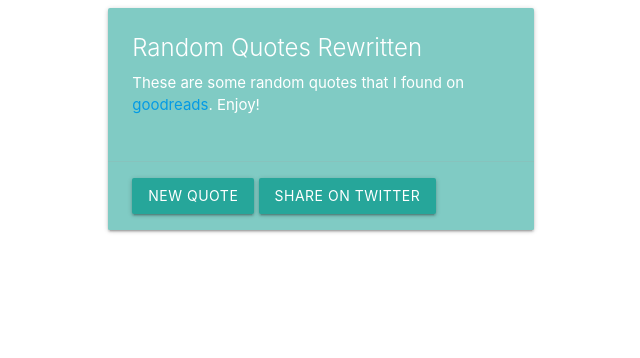
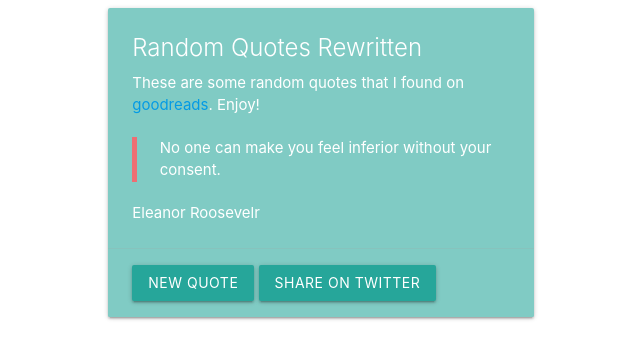
Before and after one commit to waruboy/random-quotes, a plain HTML site: page index.html in a window 1280 px wide. Shown: the whole page, without its empty margins (319-959 px from the left). Drawn offline with nearby package versions, Linux system fonts and the light colour scheme.

Commit message:
Update index.html

```diff
--- a/index.html
+++ b/index.html
@@ -38,5 +38,40 @@
       </div>
       </div>
     </div>
+
+    <script type="text/javascript">
+      var quotes=[];
+
+      quotes[0] = ["Don't cry because it's over, smile because it happened.","Dr. Seuss"];
+      quotes[1] = ["Be yourself; everyone else is already taken.","Oscar Wilde"];
+      quotes[2] = ["Be who you are and say what you feel, because those who mind don't matter, and those who matter don't mind.","Bernard M. Baruch"];
+      quotes[3] = ["Two things are infinite: the universe and human stupidity; and I'm not sure about the universe.","Albert Einstein"];
+      quotes[4] = ["A room without books is like a body without a soul.","Marcus Tullius Cicero "];
+      quotes[5] = ["You only live once, but if you do it right, once is enough.","Mae West"];
+      quotes[6] = ["Be the change that you wish to see in the world.","Mahatma Gandhi"];
+      quotes[7] = ["In three words I can sum up everything I've learned about life: it goes on.","Robert Frost"];
+      quotes[8] = ["No one can make you feel inferior without your consent.","Eleanor Roosevelr"];
+      quotes[9] = ["If you tell the truth, you don't have to remember anything.","Mark Twain"];
+
+      function newRandomQuote() {
+        var index = Math.floor(Math.random()*quotes.length);
+        var selected = quotes[index]
+        $("#quote-text").html(selected[0]);
+        $("#quote-author").html(selected[1]);
+
+        var tweet_string = selected[0] + " - " + selected[1]
+        $("a").attr("href", "https://twitter.com/intent/tweet?text=" + tweet_string);
+      }
+
+      $(document).ready(function(){
+       newRandomQuote();
+
+       $("button").click(function(){
+         newRandomQuote();
+       });
+
+
+      });
+    </script>
   </body>
 </html>
```
Lines whose indentation alone changed are shown as unchanged.
